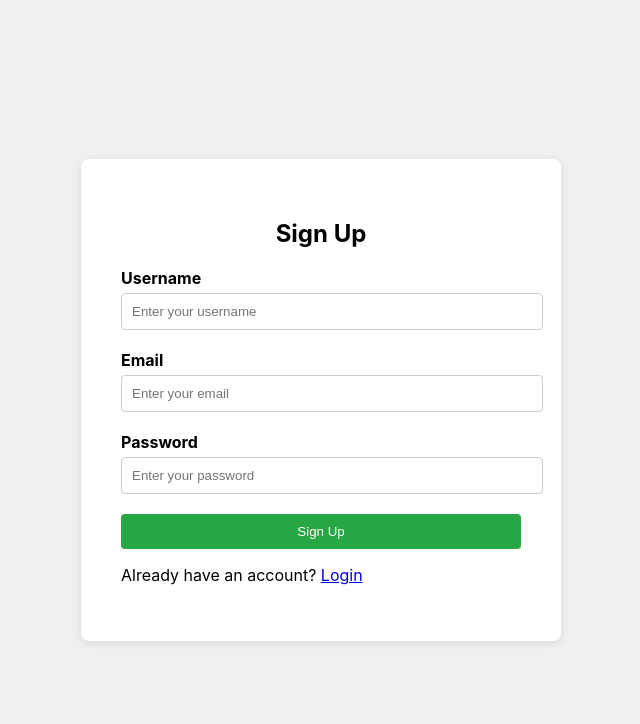
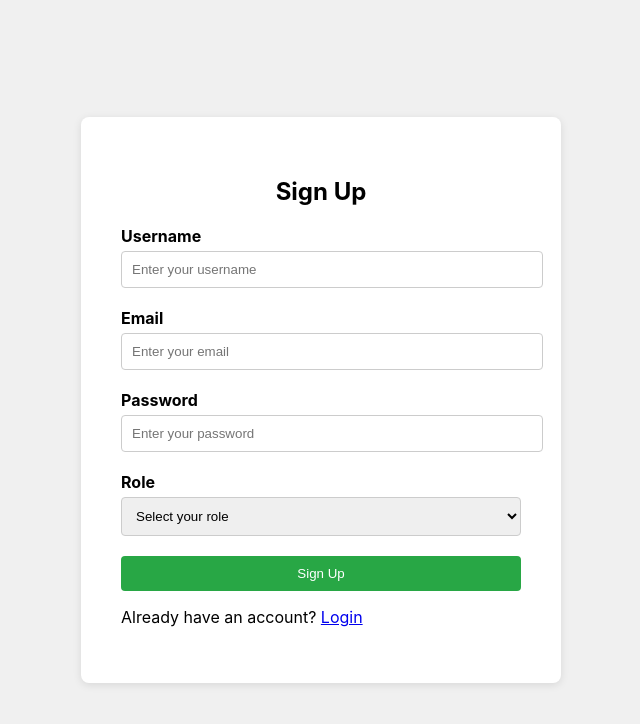
Before and after one commit to Emmanuelikeh/Event_Finder_nosql, a React (Create React App) app in the folder front_end/: page /register in a window 1280 px wide. Shown: the top 724 px of the page, without its empty margins (319-959 px from the left). Built offline with nearby package versions, Linux system fonts and the light colour scheme.

Commit message:
updates to page

```diff
--- a/front_end/src/Pages/LoginPage.css
+++ b/front_end/src/Pages/LoginPage.css
@@ -51,3 +51,10 @@
   .login-button:hover {
     background-color: #0056b3;
   }
+
+  .form-group select {
+    width: 100%;
+    padding: 10px;
+    border: 1px solid #ccc;
+    border-radius: 4px;
+  }
--- a/front_end/src/Pages/LoginPage.jsx
+++ b/front_end/src/Pages/LoginPage.jsx
@@ -5,12 +5,14 @@ import './LoginPage.css';
 const LoginPage = () => {
   const [username, setUsername] = useState('');
   const [password, setPassword] = useState('');
+  const [role, setRole] = useState('');
 
   const handleSubmit = (e) => {
     e.preventDefault();
     // Handle login logic here
     console.log('Username:', username);
     console.log('Password:', password);
+    console.log('Role:', role);
   };
 
   return (
@@ -40,13 +42,26 @@ const LoginPage = () => {
               required
             />
           </div>
+          <div className="form-group">
+            <label htmlFor="role">Role</label>
+            <select
+              id="role"
+              value={role}
+              onChange={(e) => setRole(e.target.value)}
+              required
+            >
+              <option value="">Select your role</option>
+              <option value="user">User</option>
+              <option value="organizer">Organizer</option>
+            </select>
+          </div>
           <button type="submit" className="login-button">
             Login
           </button>
-          <p>
+        </form>
+        <p>
           Don't have an account? <Link to="/register">Sign Up</Link>
         </p>
-        </form>
       </div>
     </div>
   );
--- a/front_end/src/Pages/SignUp.jsx
+++ b/front_end/src/Pages/SignUp.jsx
@@ -6,6 +6,8 @@ const SignUpPage = () => {
   const [username, setUsername] = useState('');
   const [email, setEmail] = useState('');
   const [password, setPassword] = useState('');
+  const [role, setRole] = useState('');
+  const [organizationId, setOrganizationId] = useState('');
 
   const handleSubmit = (e) => {
     e.preventDefault();
@@ -13,6 +15,8 @@ const SignUpPage = () => {
     console.log('Username:', username);
     console.log('Email:', email);
     console.log('Password:', password);
+    console.log('Role:', role);
+    console.log('Organization ID:', organizationId);
   };
 
   return (
@@ -53,13 +57,39 @@ const SignUpPage = () => {
               required
             />
           </div>
+          <div className="form-group">
+            <label htmlFor="role">Role</label>
+            <select
+              id="role"
+              value={role}
+              onChange={(e) => setRole(e.target.value)}
+              required
+            >
+              <option value="">Select your role</option>
+              <option value="user">User</option>
+              <option value="organizer">Organizer</option>
+            </select>
+          </div>
+          {role === 'organizer' && (
+            <div className="form-group">
+              <label htmlFor="organizationId">Organization ID</label>
+              <input
+                type="text"
+                id="organizationId"
+                value={organizationId}
+                onChange={(e) => setOrganizationId(e.target.value)}
+                placeholder="Enter your organization ID"
+                required
+              />
+            </div>
+          )}
           <button type="submit" className="signup-button">
             Sign Up
           </button>
         </form>
         <p>
-        Already have an account? <Link to="/login">Login</Link>
-      </p>
+          Already have an account? <Link to="/login">Login</Link>
+        </p>
       </div>
     </div>
   );
--- a/front_end/src/Pages/SignUpPage.css
+++ b/front_end/src/Pages/SignUpPage.css
@@ -51,3 +51,10 @@
   .signup-button:hover {
     background-color: #1e7e34;
   }
+
+  .form-group select {
+    width: 100%;
+    padding: 10px;
+    border: 1px solid #ccc;
+    border-radius: 4px;
+  }
```
